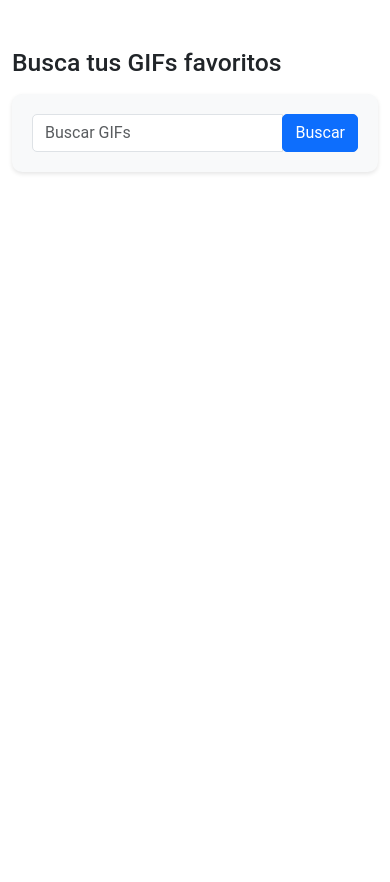
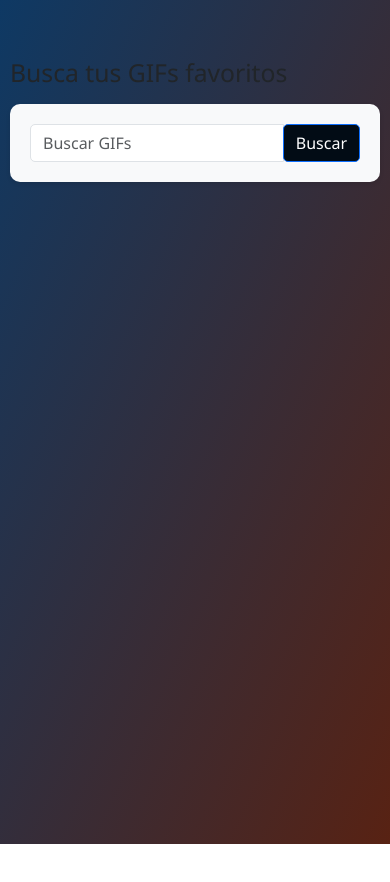
Before and after one commit to yruedahu/Giphy-Angular, an Angular app: page /search in a window 390 px wide. Shown: the top 882 px of the page. After the commit the page ends 844 px from the top, so only its background shows below. Built offline with nearby package versions, Linux system fonts and the light colour scheme.

Commit message:
New colors

```diff
--- a/src/app/components/GalleryComponent/gif.gallery.component.scss
+++ b/src/app/components/GalleryComponent/gif.gallery.component.scss
@@ -1,3 +1,19 @@
-.card {
-    width: 18rem;
-  }
+.card-img-top {
+  border-top-left-radius: 10px;
+  border-top-right-radius: 10px;
+}
+
+.card-body {
+  padding: 15px;
+}
+
+.card-title {
+  font-size: 12px;
+  justify-content: center;
+  font-weight: bold;
+  margin-bottom: 10px;
+}
+
+.card-text {
+  font-size: 14px;
+}
--- a/src/app/components/SearchComponent/gif.search.component.scss
+++ b/src/app/components/SearchComponent/gif.search.component.scss
@@ -11,4 +11,5 @@
 
 .submit-button {
   border-radius: 5px;
+  background-color: #020c15;
 }
--- a/src/styles.scss
+++ b/src/styles.scss
@@ -1,4 +1,43 @@
+// Importar Bootstrap
 @import "~bootstrap/dist/css/bootstrap.min.css";
 
-html, body { height: 100%; }
-body { margin: 0; font-family: Roboto, "Helvetica Neue", sans-serif; }
+// Estilos globales
+html, body {
+  height: 100%;
+  background: linear-gradient(to bottom right, #0e3964, #582213);
+  margin: 0;
+  font-family: 'Segoe UI', Tahoma, Geneva, Verdana, sans-serif;
+}
+
+// Estilos específicos para cards
+.card {
+  width: 18rem;
+  margin: 10px;
+  display: inline-block;
+  vertical-align: top;
+  background-color: #fff;
+  border-radius: 10px;
+  box-shadow: 0 0 10px rgba(0, 0, 0, 0.1);
+  transition: transform 0.3s ease-in-out;
+}
+
+.card:hover {
+  transform: translateY(-10px);
+}
+
+.card-title {
+  font-size: 1.25rem;
+  font-weight: bold;
+  color: #6c757d;
+}
+
+.card-text {
+  font-size: 1rem;
+  color: #333;
+}
+
+@media (max-width: 768px) {
+  .container {
+    padding: 10px;
+  }
+}
```
